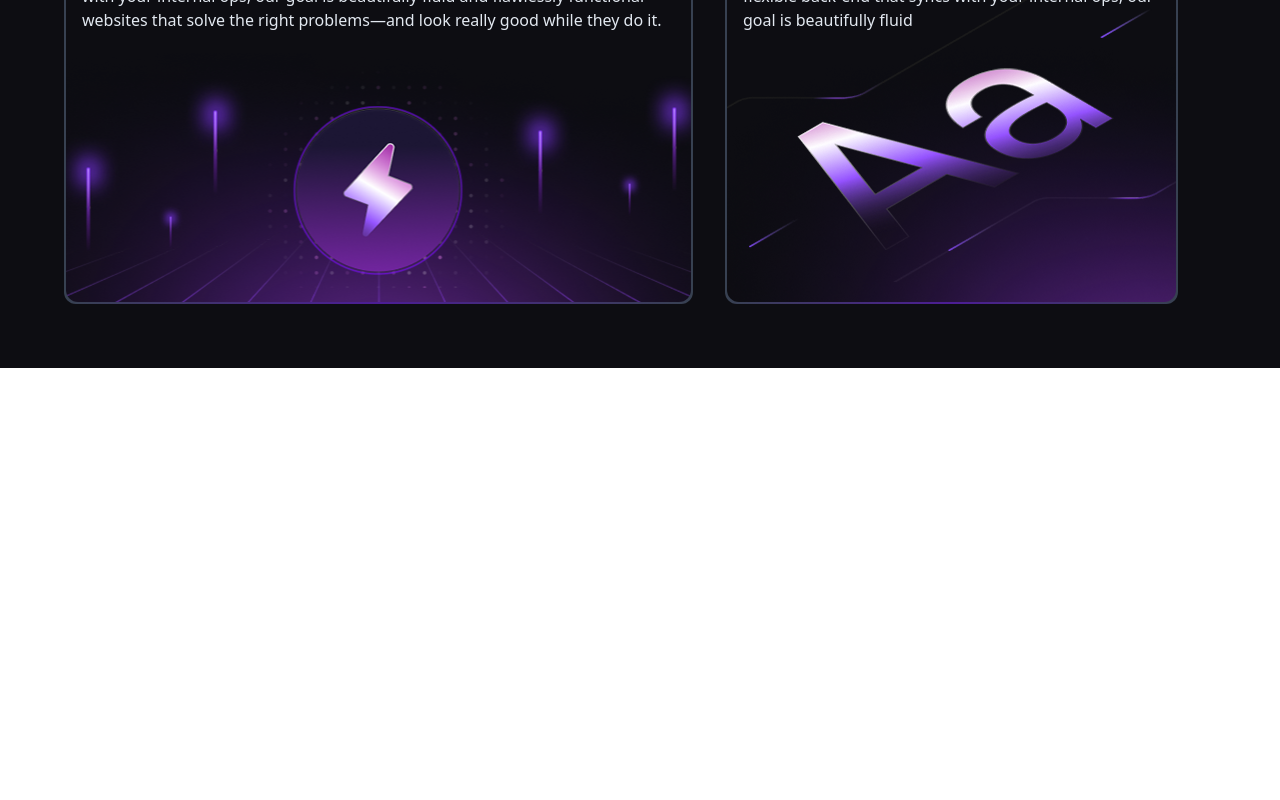
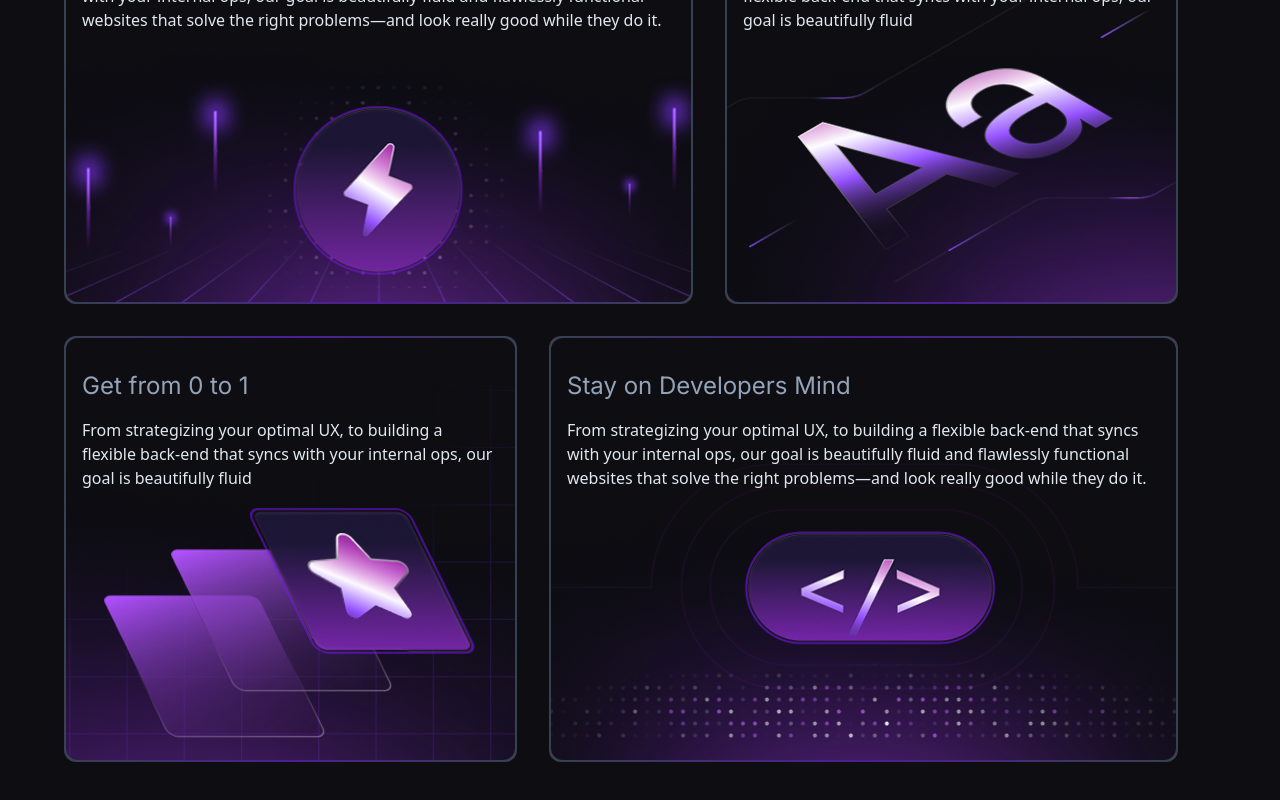
Before and after one commit to chiztechnology/growchief, a Next.js app: page / in a window 1280 px wide. Shown: the part 2091-2891 px from the top of the page. Before the commit the page ends 2459 px from the top, so only its background shows below. Built offline with nearby package versions, Linux system fonts and the light colour scheme.

Commit message:
Finish benefit section

```diff
--- a/app/globals.css
+++ b/app/globals.css
@@ -38,6 +38,16 @@ body {
   background-size: stretch;
 }
 
+.benefit-three {
+  background: url('/star-bg get from 0 to 1.png') no-repeat bottom, #0d0d12;
+  background-size: stretch;
+}
+
+.benefit-four {
+  background: url('/bg stay on developers mind.png') no-repeat bottom, #0d0d12;
+  background-size: stretch;
+}
+
 
 .scrollable-container {
   /* width: 100%; Adjust the width as needed */
--- a/components/Benefit.tsx
+++ b/components/Benefit.tsx
@@ -25,6 +25,21 @@ const Benefit = () => {
                     </article>
                 </div>
 
+                <div className='w-4/4 md:w-[453px] rounded-xl  bg-gradient-to-r from-gray-700 via-violet-900 to-gray-700 p-0.5 md:m-4'>
+                    <article className='p-4 h-[422px] w-full rounded-xl benefit-three bg-[#000000]'>
+                        <h3 className="text-2xl font-regular text-slate-400 mt-4">Get from 0 to 1</h3>
+                        <p className="mt-4 mb-4 text-slate-200 font-sans font-light">From strategizing your optimal UX, to building a flexible back-end that syncs with your internal ops, our goal is beautifully fluid</p>
+                    </article>
+                </div>
+
+                <div className='w-4/4 md:w-[629px] rounded-xl  bg-gradient-to-r from-gray-700 via-violet-900 to-gray-700 p-0.5 md:m-4'>
+                    <article className='p-4 h-[422px] w-full rounded-xl benefit-four bg-[#000000]'>
+                        <h3 className="text-2xl font-regular text-slate-400 mt-4">Stay on Developers Mind</h3>
+                        <p className="mt-4 mb-4 text-slate-200 font-sans font-light">From strategizing your optimal UX, to building a flexible back-end that syncs with your internal ops, our goal is beautifully fluid and flawlessly functional websites that solve the right problems—and look really good while they do it.</p>
+                    </article>
+                </div>
+
+
 
             </div>
         </div>
```
Also changed, not shown: public/bg stay on developers mind.png (added), public/star-bg get from 0 to 1.png (added).
